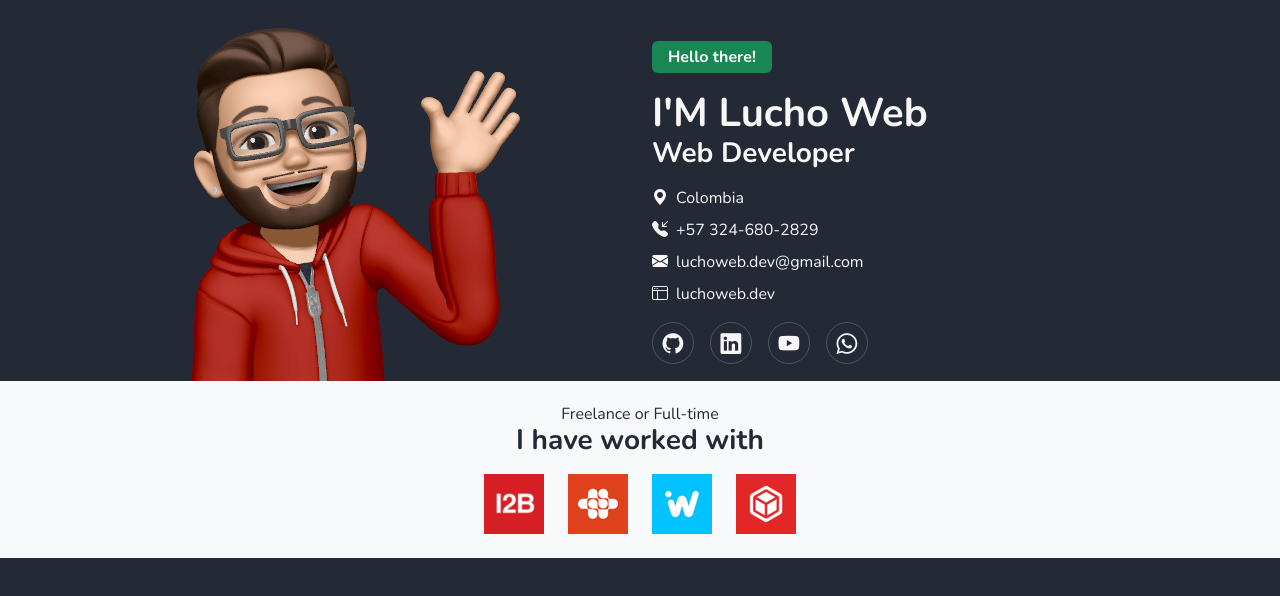
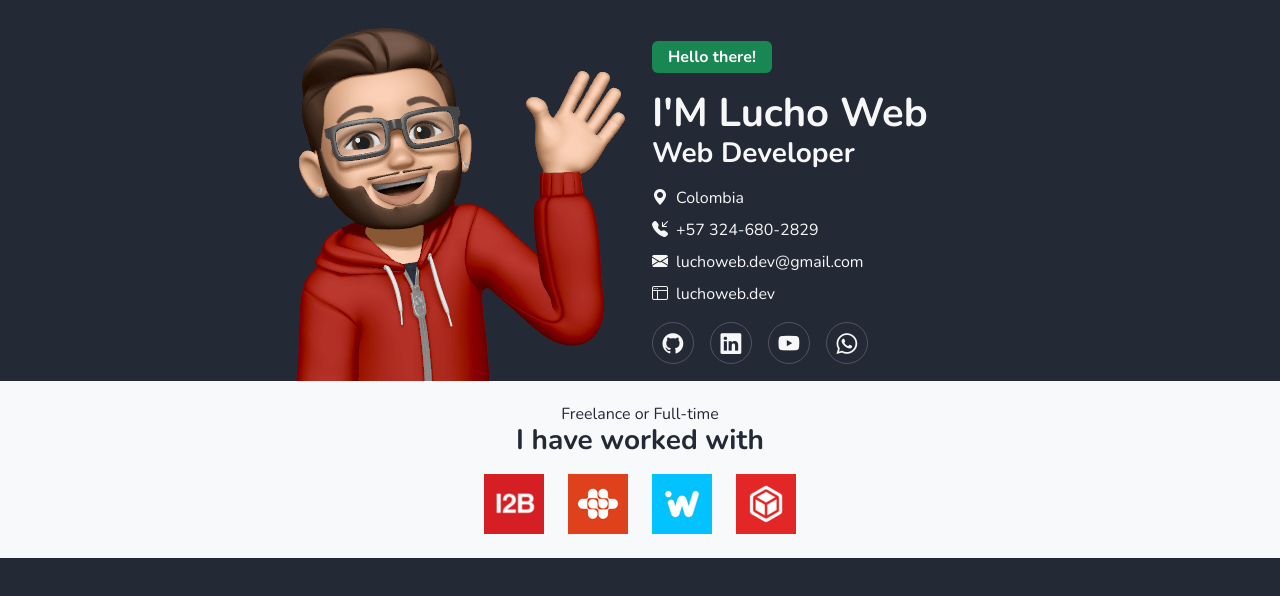
Before and after one commit to luchoweb/portfolio, a React (Vite) app: page / in a window 1280 px wide. Shown: the top 596 px of the page. Built offline with nearby package versions, Linux system fonts and the light colour scheme.

Commit message:
Hero: visual improvement

```diff
--- a/src/components/Hero/index.jsx
+++ b/src/components/Hero/index.jsx
@@ -6,7 +6,7 @@ function Hero() {
     <section className='hero mt-4'>
       <div className="container">
         <div className="row align-items-center">
-          <div className="col-5 col-md-6 text-left text-md-center order-2 order-md-1">
+          <div className="col-5 col-md-6 text-start text-md-end order-2 order-md-1">
             <img src={Memoji} alt="Memoji" className='memoji' />
           </div>
           <div className="col-7 col-md-6 mb-4 mb-md-0 order-1 order-md-2">
```
